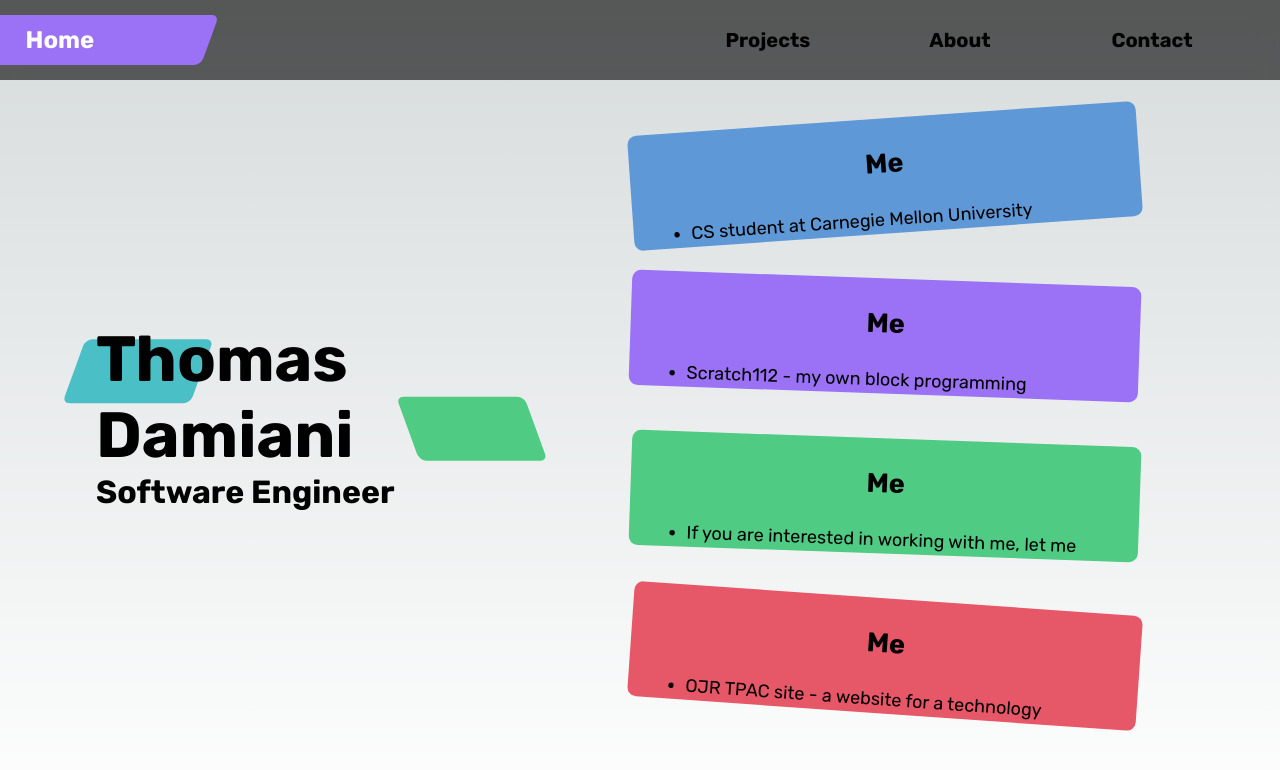
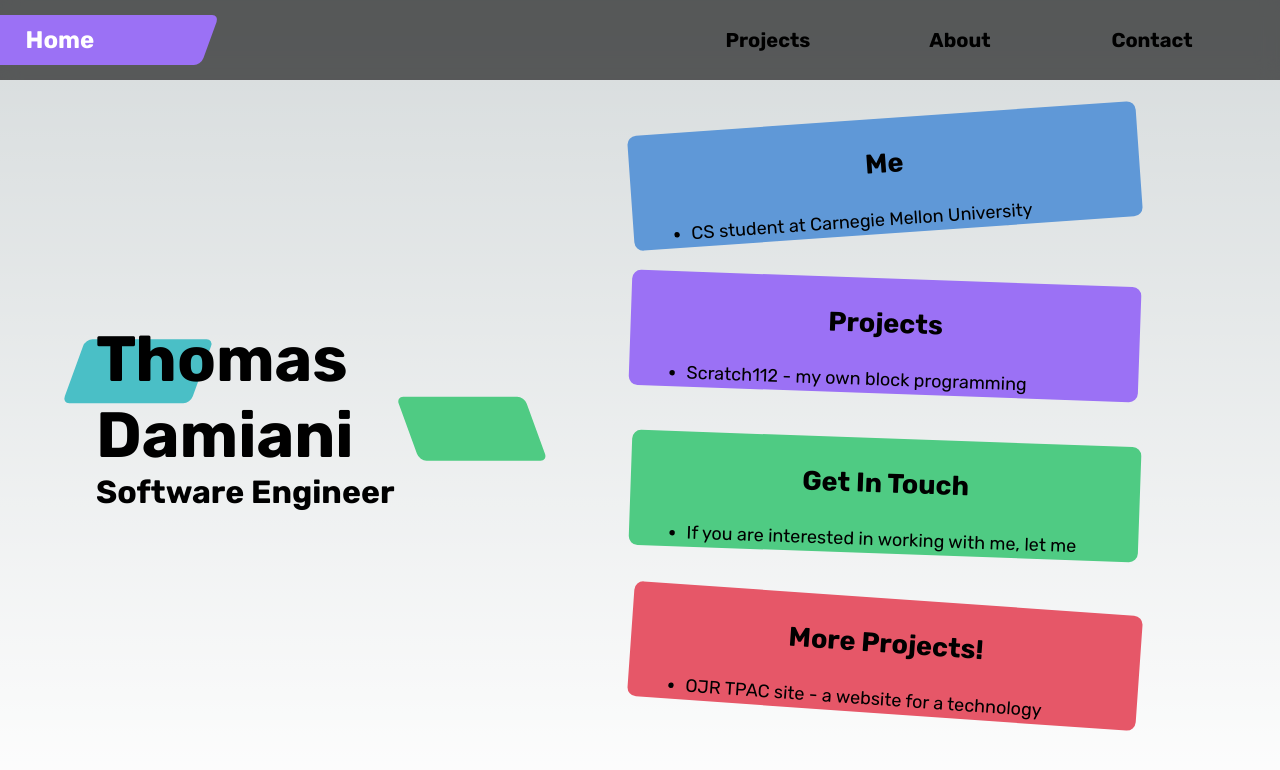
Before and after one commit to tomyyyD/Portfolio_Site, a Next.js app: page / in a window 1280 px wide. Shown: the top 770 px of the page. Built offline with nearby package versions, Linux system fonts and the light colour scheme.

Commit message:
fixed grid_tile title error

```diff
--- a/Components/grid_tile.tsx
+++ b/Components/grid_tile.tsx
@@ -12,7 +12,7 @@ export default function Grid_Tile(props: tile_content) {
   return (
     <>
       <div className={`${styles.grid_item} ${props.position}`}>
-        <h2>Me</h2>
+        <h2>{props.title}</h2>
         <ul className={styles.grid_content}>
           {props.elements.map((element, index) => (
             <li key={index}><p>{element}</p></li>
```
